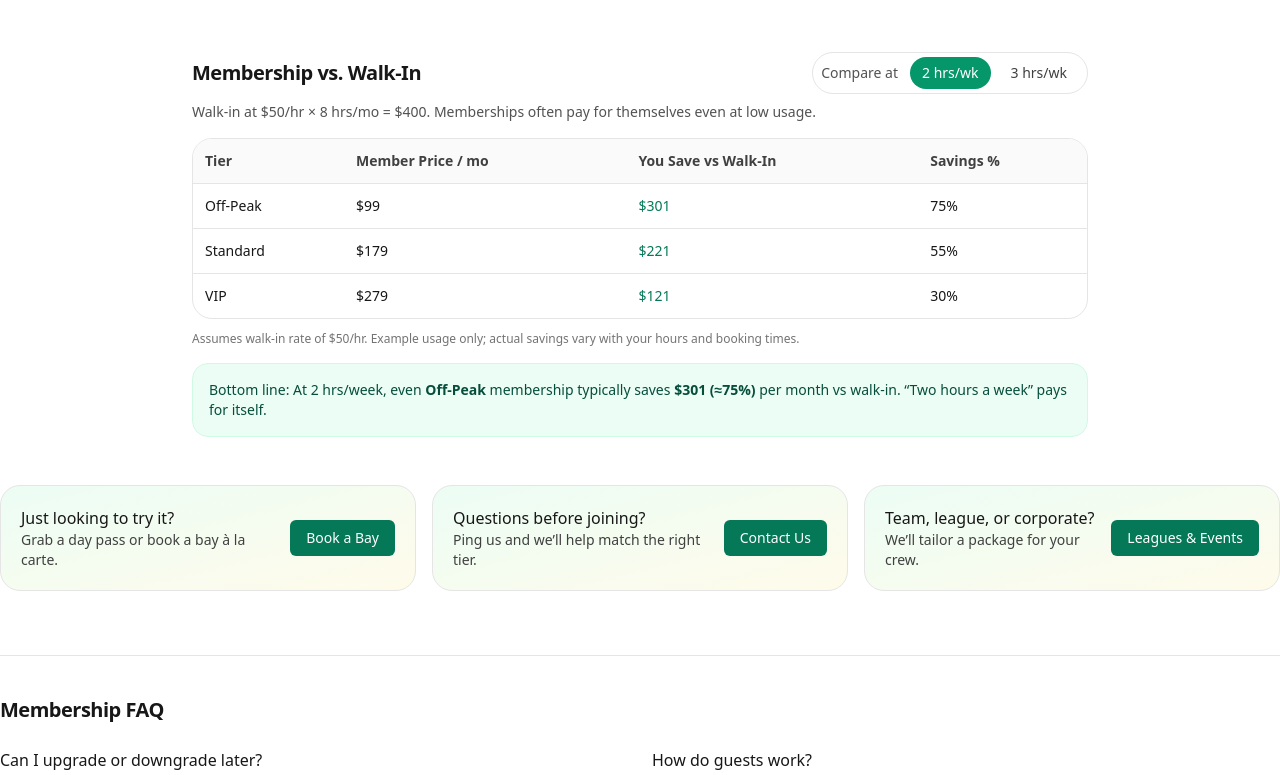
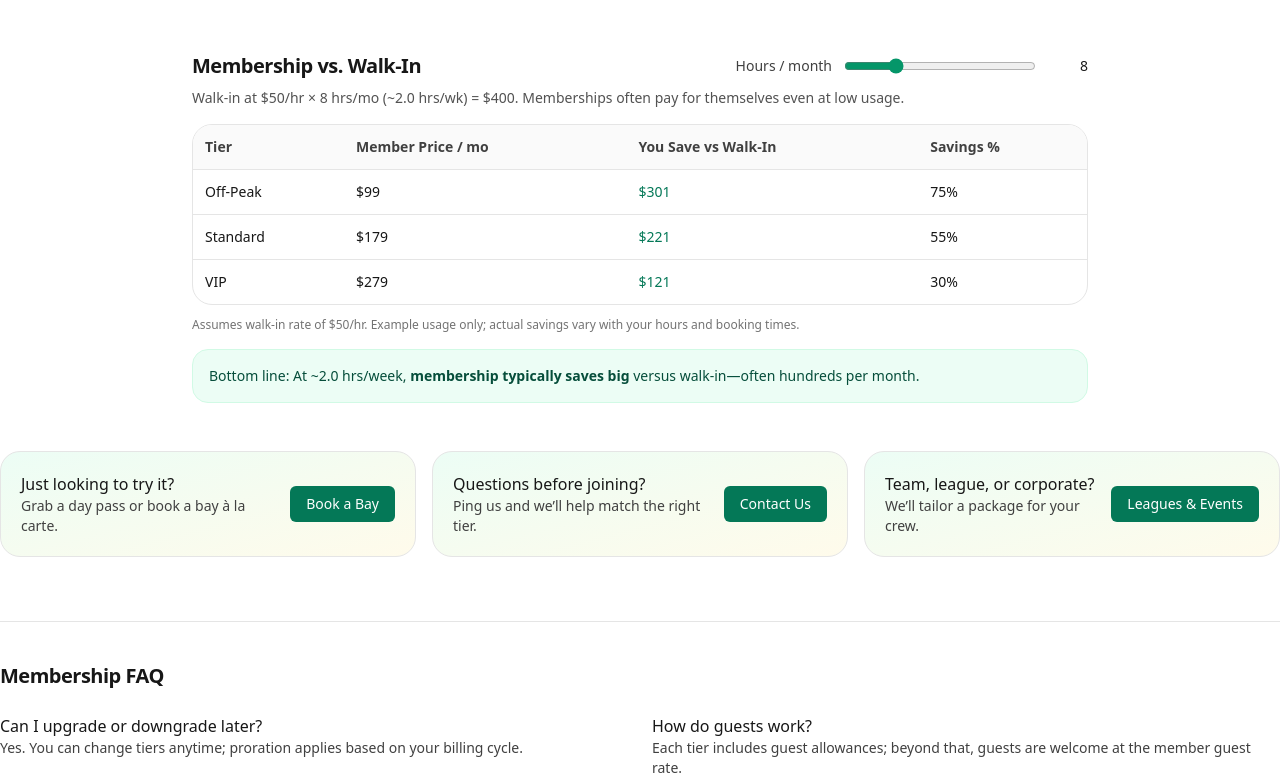
Before and after one commit to piersonshawn99/thescratchclub, a Next.js app: page /memberships in a window 1280 px wide. Shown: the part 848-1623 px from the top of the page. Built offline with nearby package versions, Linux system fonts and the light colour scheme.

Commit message:
added sliders

```diff
--- a/components/memberships/MembershipsClient.tsx
+++ b/components/memberships/MembershipsClient.tsx
@@ -17,6 +17,9 @@ type Tier = {
   features: string[];
   finePrint?: string;
 };
+
+// Walk-in rate pulled from env (fallback to 50)
+const WALK_IN_RATE: number = Number(process.env.NEXT_PUBLIC_WALK_IN_RATE ?? 50);
 
 const TIERS: Tier[] = [
   {
@@ -88,8 +91,8 @@ const TIERS: Tier[] = [
 export default function MembershipsClient() {
   const [annual, setAnnual] = useState(false);
   const [loadingPlan, setLoadingPlan] = useState<PlanId | null>(null);
+  const [hoursPerMonth, setHoursPerMonth] = useState<number>(8); // default ~2 hrs/wk
   const tiers = useMemo(() => TIERS, []);
-  const [hrsPerWeek, setHrsPerWeek] = useState<2 | 3>(2);
 
   async function startCheckout(plan: PlanId) {
     try {
@@ -112,9 +115,15 @@ export default function MembershipsClient() {
     }
   }
 
+  // quick helpers for the savings section
+  const walkInMonthly = hoursPerMonth * WALK_IN_RATE;
+  const offPeak = tiers.find(t => t.id === "off-peak")!;
+  const offPeakSavings = Math.max(walkInMonthly - offPeak.priceMonthly, 0);
+  const offPeakPct = walkInMonthly ? Math.round((offPeakSavings / walkInMonthly) * 100) : 0;
+
   return (
     <main>
-      {/* Pre-Launch badge + hero */}
+      {/* Pre-Launch hero */}
       <section className="text-center mb-12">
         <div className="inline-flex items-center gap-2 rounded-full border border-emerald-200/60 bg-emerald-50 px-3 py-1 text-sm text-emerald-700">
           <span className="h-2 w-2 rounded-full bg-emerald-500" />
@@ -209,7 +218,12 @@ export default function MembershipsClient() {
       </section>
 
       {/* Value comparison / savings */}
-      <SavingsSection hrsPerWeek={hrsPerWeek} setHrsPerWeek={setHrsPerWeek} tiers={tiers} walkInRate={50} />
+      <SavingsSection
+        hoursPerMonth={hoursPerMonth}
+        setHoursPerMonth={setHoursPerMonth}
+        tiers={tiers}
+        walkInRate={WALK_IN_RATE}
+      />
 
       {/* Banners */}
       <section className="mt-12 grid gap-4 lg:grid-cols-3">
@@ -270,22 +284,21 @@ function Price({ annual, monthly, yearly }: { annual: boolean; monthly: number;
 }
 
 function SavingsSection({
-  hrsPerWeek,
-  setHrsPerWeek,
+  hoursPerMonth,
+  setHoursPerMonth,
   tiers,
   walkInRate,
 }: {
-  hrsPerWeek: 2 | 3;
-  setHrsPerWeek: (v: 2 | 3) => void;
+  hoursPerMonth: number;
+  setHoursPerMonth: (v: number) => void;
   tiers: Tier[];
   walkInRate: number;
 }) {
-  const hoursPerMonth = hrsPerWeek * 4; // simple, clear
   const walkInMonthly = hoursPerMonth * walkInRate;
 
   const calc = (priceMonthly: number) => {
     const savings = Math.max(walkInMonthly - priceMonthly, 0);
-    const pct = walkInMonthly > 0 ? Math.round((savings / walkInMonthly) * 100) : 0;
+    const pct = walkInMonthly ? Math.round((savings / walkInMonthly) * 100) : 0;
     return { savings, pct };
   };
 
@@ -296,31 +309,33 @@ function SavingsSection({
       return { tier: t.name, memberPrice: t.priceMonthly, savings, pct };
     });
 
+  const hrsPerWeek = (hoursPerMonth / 4).toFixed(1);
+
   return (
     <section className="mt-14">
       <div className="mx-auto max-w-4xl">
         <div className="flex items-center justify-between flex-wrap gap-3">
           <h2 className="text-xl font-semibold tracking-tight">Membership vs. Walk-In</h2>
-          <div className="inline-flex items-center gap-2 rounded-full border border-neutral-200 bg-white px-2 py-1">
-            <span className="text-sm text-neutral-600 mr-1">Compare at</span>
-            <button
-              onClick={() => setHrsPerWeek(2)}
-              className={`px-3 py-1.5 rounded-full text-sm ${hrsPerWeek === 2 ? "bg-emerald-600 text-white" : "text-neutral-700"}`}
-            >
-              2 hrs/wk
-            </button>
-            <button
-              onClick={() => setHrsPerWeek(3)}
-              className={`px-3 py-1.5 rounded-full text-sm ${hrsPerWeek === 3 ? "bg-emerald-600 text-white" : "text-neutral-700"}`}
-            >
-              3 hrs/wk
-            </button>
+          <div className="flex items-center gap-3">
+            <label htmlFor="hours" className="text-sm text-neutral-700">Hours / month</label>
+            <input
+              id="hours"
+              type="range"
+              min={4}
+              max={20}
+              step={1}
+              value={hoursPerMonth}
+              onChange={(e) => setHoursPerMonth(Number(e.target.value))}
+              className="w-48 accent-emerald-600"
+              aria-label="Hours per month"
+            />
+            <div className="text-sm tabular-nums font-medium text-neutral-900 w-10 text-right">{hoursPerMonth}</div>
           </div>
         </div>
 
         <p className="mt-2 text-sm text-neutral-600">
-          Walk-in at ${walkInRate}/hr × {hoursPerMonth} hrs/mo = <span className="font-medium">${walkInMonthly}</span>.
-          Memberships often pay for themselves even at low usage.
+          Walk-in at ${walkInRate}/hr × {hoursPerMonth} hrs/mo (~{hrsPerWeek} hrs/wk) ={" "}
+          <span className="font-medium">${walkInMonthly}</span>. Memberships often pay for themselves even at low usage.
         </p>
 
         <div className="mt-4 overflow-hidden rounded-2xl border border-neutral-200">
@@ -352,12 +367,8 @@ function SavingsSection({
 
         <div className="mt-4 rounded-xl bg-emerald-50 border border-emerald-100 p-4 text-emerald-900">
           <p className="text-sm">
-            <span className="font-medium">Bottom line:</span> At {hrsPerWeek} hrs/week, even{" "}
-            <span className="font-semibold">Off-Peak</span> membership typically saves{" "}
-            <span className="font-semibold">
-              {hrsPerWeek === 2 ? "$301 (≈75%)" : "$501 (≈84%)"}
-            </span>{" "}
-            per month vs walk-in. “Two hours a week” pays for itself.
+            <span className="font-medium">Bottom line:</span> At ~{hrsPerWeek} hrs/week,{" "}
+            <span className="font-semibold">membership typically saves big</span> versus walk-in—often hundreds per month.
           </p>
         </div>
       </div>
@@ -395,7 +406,7 @@ function QA({ q, a }: { q: string; a: string }) {
   return (
     <div>
       <dt className="font-medium text-neutral-900">{q}</dt>
-      <dd className="mt-1 text-neutral-700 text-sm">{a}</dd>
+      <dd className="mt1 text-neutral-700 text-sm">{a}</dd>
     </div>
   );
 }
```
